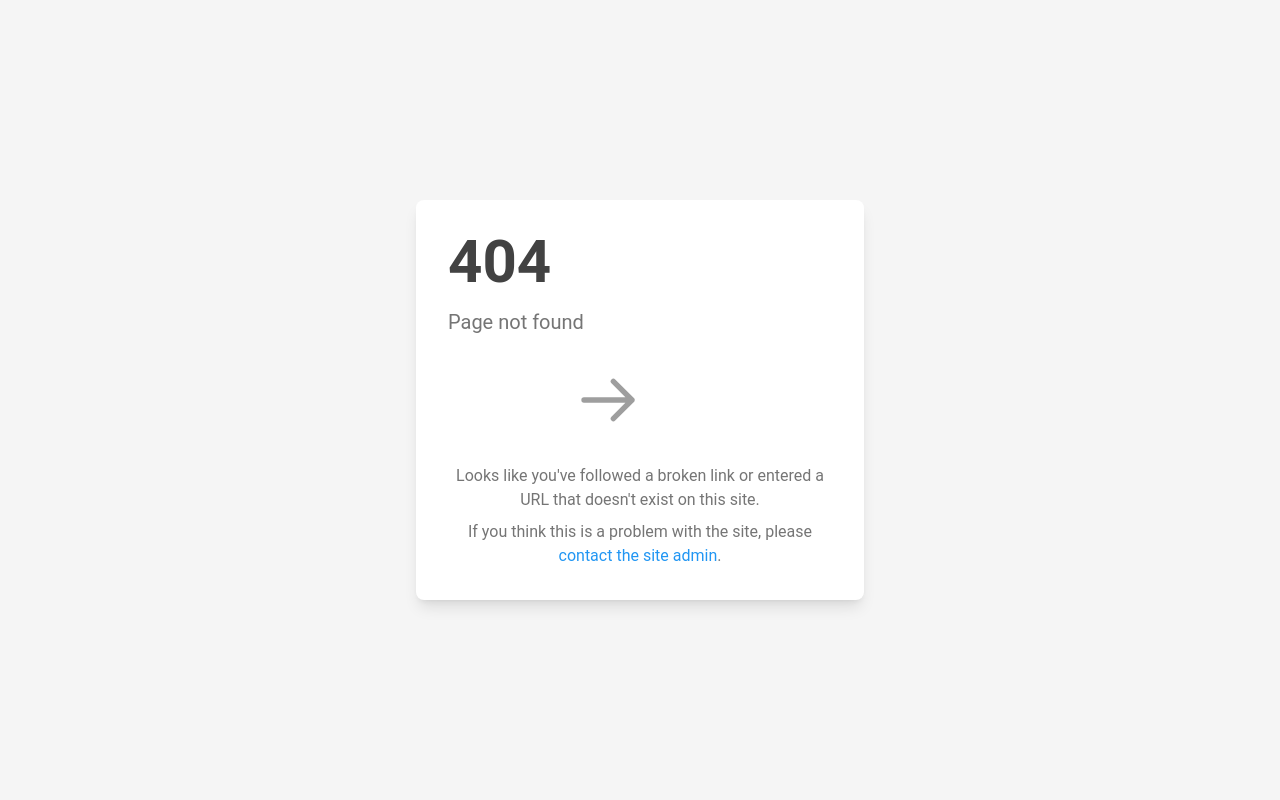
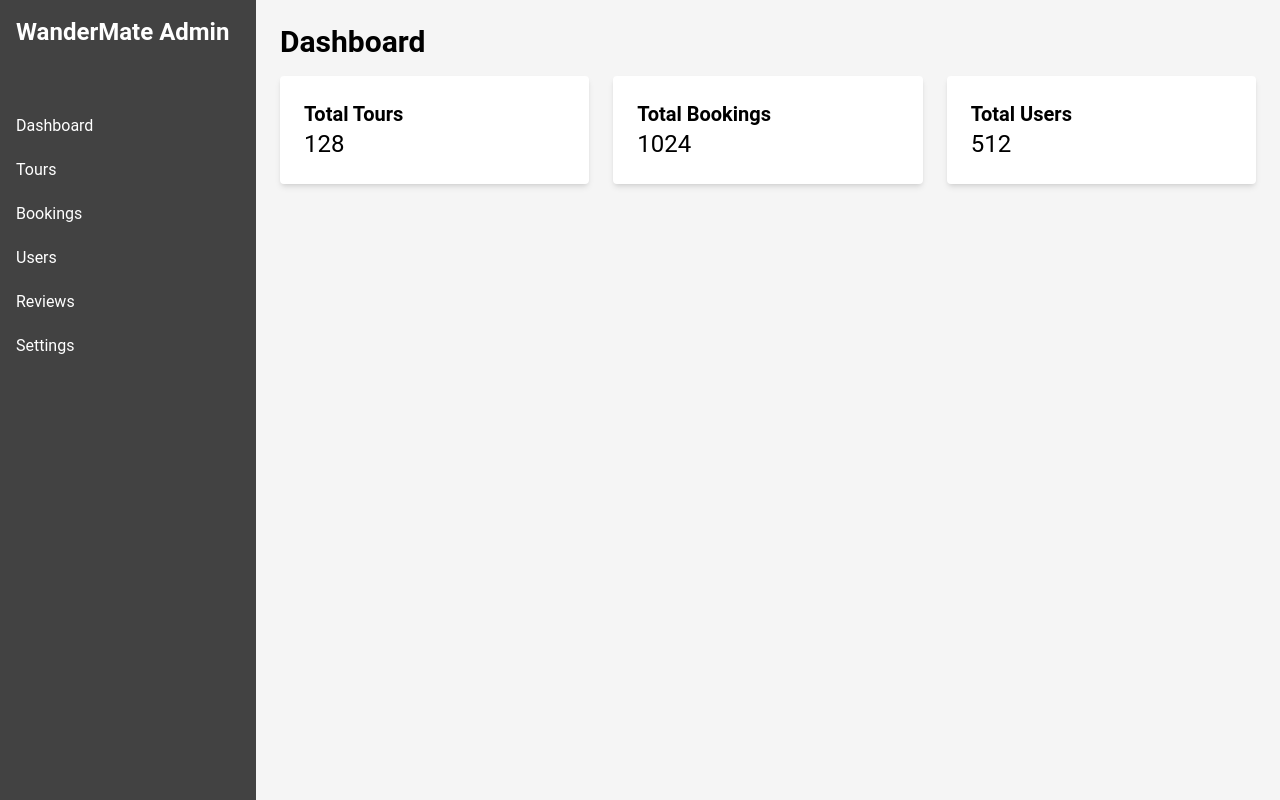
Before and after one commit to SoRa4762/WanderMate, a React (Vite) app: page /admin/dashboard in a window 1280 px wide. Before the commit this address had no page. Built offline with nearby package versions, Linux system fonts and the light colour scheme.

Commit message:
dashboard created

```diff
--- a/src/App.jsx
+++ b/src/App.jsx
@@ -12,6 +12,8 @@ import NotFound from "./components/NotFound";
 import Tours from "./components/Tours";
 import TermsConditions from "./components/TermsConditions";
 import TravelPackages from "./components/TravelPackages";
+import Layout from "./dashboard/Layout";
+import Dashboard from "./dashboard/Dashboard";
 
 function App() {
   return (
@@ -29,6 +31,14 @@ function App() {
           <Route path="/travelpackages" element={<TravelPackages />} />
           <Route path="/contact" element={<Contact />} />
           <Route path="/termsconditions" element={<TermsConditions />} />
+          <Route path="/admin" element={<Layout />}>
+            <Route path="dashboard" element={<Dashboard />} />
+            {/* <Route path="tours" element={<Tours />} /> */}
+            {/* <Route path="bookings" element={<Bookings />} />
+            <Route path="users" element={<Users />} />
+            <Route path="reviews" element={<Reviews />} />
+            <Route path="settings" element={<Settings />} /> */}
+          </Route>
           <Route path="*" element={<NotFound />} />
         </Routes>
       </Router>
--- a/src/components/NotFound.jsx
+++ b/src/components/NotFound.jsx
@@ -9,7 +9,7 @@ const NotFound = () => {
   }, []);
 
   const calcX = (x) => (x - window.innerWidth / 2) / 20;
-  const calcY = (y) => (y - window.innerHeight / 2) / 20;
+  // const calcY = (y) => (y - window.innerHeight / 2) / 20;
 
   const animatedProps = useSpring({
     x: mousePosition.x,
--- /dev/null
+++ b/src/dashboard/Dashboard.jsx
@@ -0,0 +1,29 @@
+import { motion } from 'framer-motion';
+
+const Dashboard = () => {
+  return (
+    <motion.div
+      initial={{ y: 10, opacity: 0 }}
+      animate={{ y: 0, opacity: 1 }}
+      transition={{ duration: 0.5 }}
+    >
+      <h1 className="text-3xl font-bold mb-4">Dashboard</h1>
+      <div className="grid grid-cols-1 md:grid-cols-2 lg:grid-cols-3 gap-6">
+        <div className="bg-white p-6 rounded shadow-md">
+          <h2 className="text-xl font-semibold">Total Tours</h2>
+          <p className="text-2xl">128</p>
+        </div>
+        <div className="bg-white p-6 rounded shadow-md">
+          <h2 className="text-xl font-semibold">Total Bookings</h2>
+          <p className="text-2xl">1024</p>
+        </div>
+        <div className="bg-white p-6 rounded shadow-md">
+          <h2 className="text-xl font-semibold">Total Users</h2>
+          <p className="text-2xl">512</p>
+        </div>
+      </div>
+    </motion.div>
+  );
+};
+
+export default Dashboard;
--- /dev/null
+++ b/src/dashboard/Layout.jsx
@@ -0,0 +1,13 @@
+import Sidebar from "../dashboard/Sidebar";
+import MainPanel from "../dashboard/MainPanel";
+
+const Layout = () => {
+  return (
+    <div className="flex h-screen">
+      <Sidebar />
+      <MainPanel />
+    </div>
+  );
+};
+
+export default Layout;
--- /dev/null
+++ b/src/dashboard/MainPanel.jsx
@@ -0,0 +1,17 @@
+import { motion } from 'framer-motion';
+import { Outlet } from 'react-router-dom';
+
+const MainPanel = () => {
+  return (
+    <motion.div
+      initial={{ opacity: 0 }}
+      animate={{ opacity: 1 }}
+      transition={{ duration: 0.5 }}
+      className="flex-1 p-6 bg-gray-100"
+    >
+      <Outlet />
+    </motion.div>
+  );
+};
+
+export default MainPanel;
--- /dev/null
+++ b/src/dashboard/Sidebar.jsx
@@ -0,0 +1,61 @@
+import { motion } from "framer-motion";
+import { NavLink } from "react-router-dom";
+
+const Sidebar = () => {
+  return (
+    <motion.div
+      initial={{ x: -250 }}
+      animate={{ x: 0 }}
+      transition={{ duration: 0.5 }}
+      className="h-full w-64 bg-gray-800 text-white flex flex-col"
+    >
+      <div className="p-4 text-2xl font-bold">WanderMate Admin</div>
+      <nav className="mt-10">
+        <NavLink
+          to="/admin/dashboard"
+          className="block py-2.5 px-4 rounded hover:bg-gray-700"
+          activeClassName="bg-gray-700"
+        >
+          Dashboard
+        </NavLink>
+        <NavLink
+          to="/tours"
+          className="block py-2.5 px-4 rounded hover:bg-gray-700"
+          activeClassName="bg-gray-700"
+        >
+          Tours
+        </NavLink>
+        <NavLink
+          to="/bookings"
+          className="block py-2.5 px-4 rounded hover:bg-gray-700"
+          activeClassName="bg-gray-700"
+        >
+          Bookings
+        </NavLink>
+        <NavLink
+          to="/users"
+          className="block py-2.5 px-4 rounded hover:bg-gray-700"
+          activeClassName="bg-gray-700"
+        >
+          Users
+        </NavLink>
+        <NavLink
+          to="/reviews"
+          className="block py-2.5 px-4 rounded hover:bg-gray-700"
+          activeClassName="bg-gray-700"
+        >
+          Reviews
+        </NavLink>
+        <NavLink
+          to="/settings"
+          className="block py-2.5 px-4 rounded hover:bg-gray-700"
+          activeClassName="bg-gray-700"
+        >
+          Settings
+        </NavLink>
+      </nav>
+    </motion.div>
+  );
+};
+
+export default Sidebar;
--- /dev/null
+++ b/src/dashboard/Tours.jsx
@@ -0,0 +1,16 @@
+import { motion } from "framer-motion";
+
+const Tours = () => {
+  return (
+    <motion.div
+      initial={{ y: 10, opacity: 0 }}
+      animate={{ y: 0, opacity: 1 }}
+      transition={{ duration: 0.5 }}
+    >
+      <h1 className="text-3xl font-bold mb-4">Tours</h1>
+      {/* Content goes here */}
+    </motion.div>
+  );
+};
+
+export default Tours;
--- a/src/elements/Navigation/Navigation.jsx
+++ b/src/elements/Navigation/Navigation.jsx
@@ -27,7 +27,7 @@ const Navigation = () => {
         />
 
         {/* its proving qutie difficult to accurately animate using framer motion.. okay.. skip for now, lets head other side now */}
-        {/* <motion.ul
+        <motion.ul
           initial={{ opacity: 0, x: -300 }}
           animate={{
             opacity: openNav ? 1 : 0,
@@ -47,8 +47,7 @@ const Navigation = () => {
             }}
             onClick={toggleMenu}
           />
-
-        </motion.ul> */}
+        </motion.ul>
       </div>
 
       {/* nav for others */}
```
